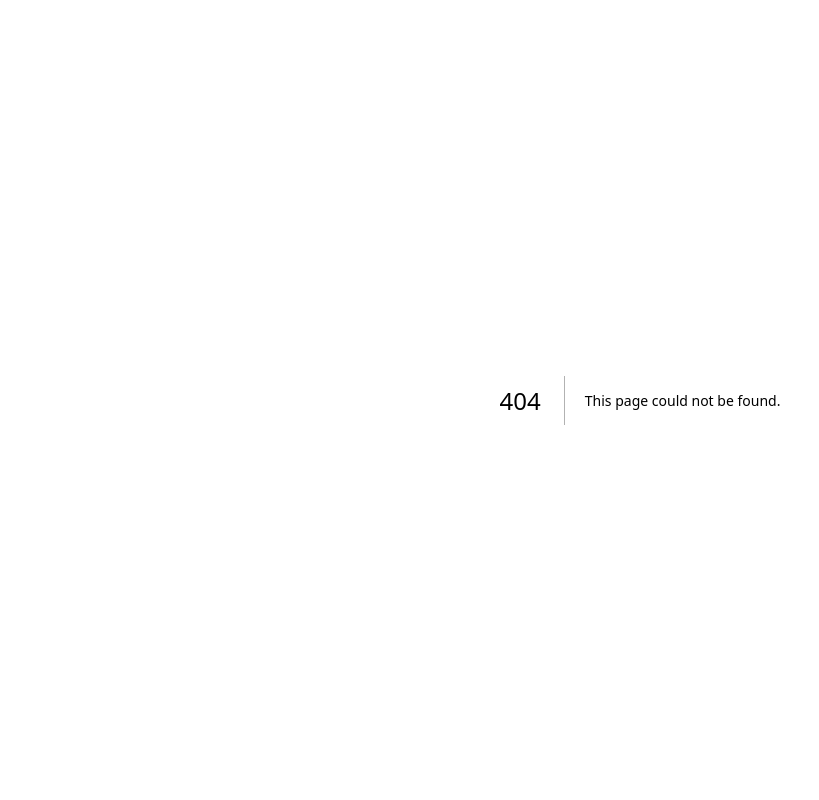
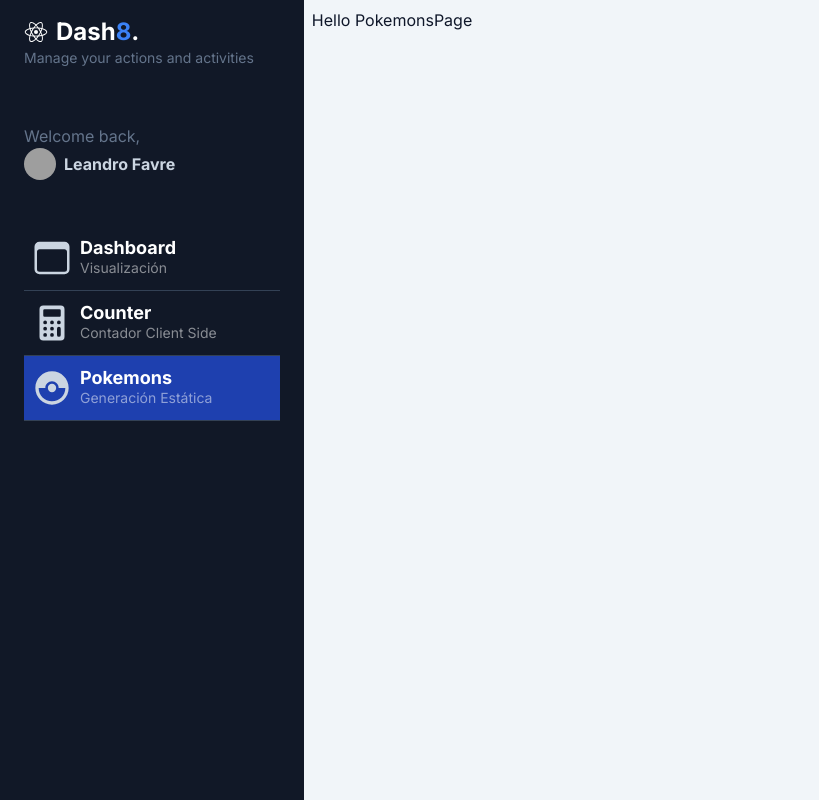
Before and after one commit to AtilaDev/nextjs-dashboard, a Next.js app: page /dashboard/pokemons in a window 1280 px wide. Before the commit this address had no page. Shown: the whole page, without its empty margins (0-819 px from the left). Built offline with nearby package versions, Linux system fonts and the light colour scheme; grey boxes are pictures that could not be loaded.

Commit message:
chore: new section created: pokemons

```diff
--- /dev/null
+++ b/src/app/dashboard/pokemons/page.tsx
@@ -0,0 +1,7 @@
+export default function PokemonsPage() {
+  return (
+    <div>
+      <h1>Hello PokemonsPage</h1>
+    </div>
+  );
+}
--- a/src/components/Sidebar.tsx
+++ b/src/components/Sidebar.tsx
@@ -1,6 +1,7 @@
 import Image from 'next/image';
 import { IoBrowsersOutline, IoCalculator, IoLogoReact } from 'react-icons/io5';
 import { SidebarMenuItem, SidebarMenuItemProps } from './SidebarMenuItem';
+import { MdOutlineCatchingPokemon } from 'react-icons/md';
 
 const menuItems: SidebarMenuItemProps[] = [
   {
@@ -14,6 +15,12 @@ const menuItems: SidebarMenuItemProps[] = [
     icon: <IoCalculator size={40} />,
     title: 'Counter',
     subTitle: 'Contador Client Side',
+  },
+  {
+    path: '/dashboard/pokemons',
+    icon: <MdOutlineCatchingPokemon size={40} />,
+    title: 'Pokemons',
+    subTitle: 'Generación Estática',
   },
 ];
 
--- a/tailwind.config.ts
+++ b/tailwind.config.ts
@@ -1,10 +1,11 @@
-import type { Config } from 'tailwindcss'
+import type { Config } from 'tailwindcss';
 
 const config: Config = {
   content: [
     './src/pages/**/*.{js,ts,jsx,tsx,mdx}',
     './src/components/**/*.{js,ts,jsx,tsx,mdx}',
     './src/app/**/*.{js,ts,jsx,tsx,mdx}',
+    './src/**/*.{js,ts,jsx,tsx,mdx}',
   ],
   theme: {
     extend: {
@@ -16,5 +17,5 @@ const config: Config = {
     },
   },
   plugins: [],
-}
-export default config
+};
+export default config;
```
